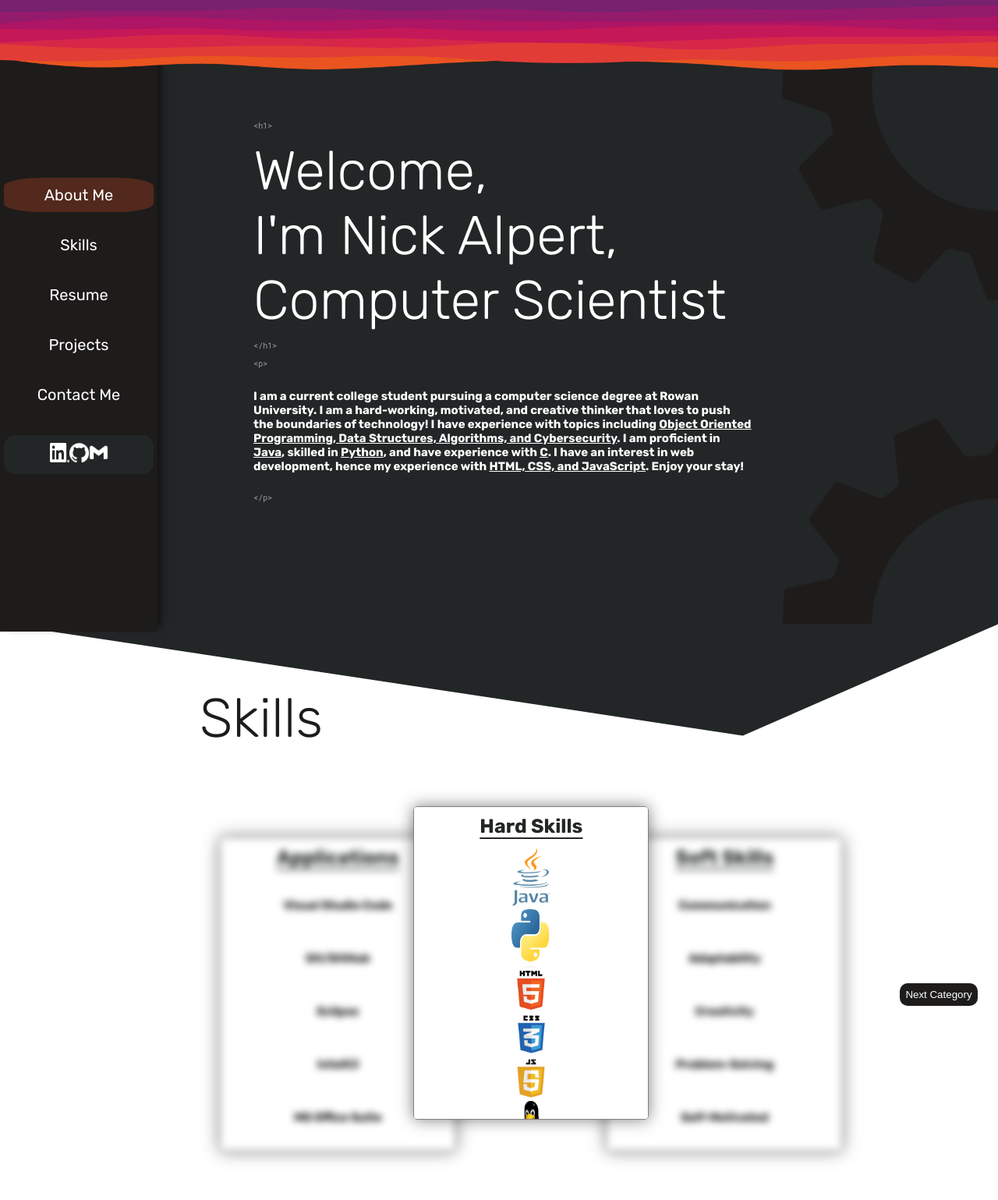
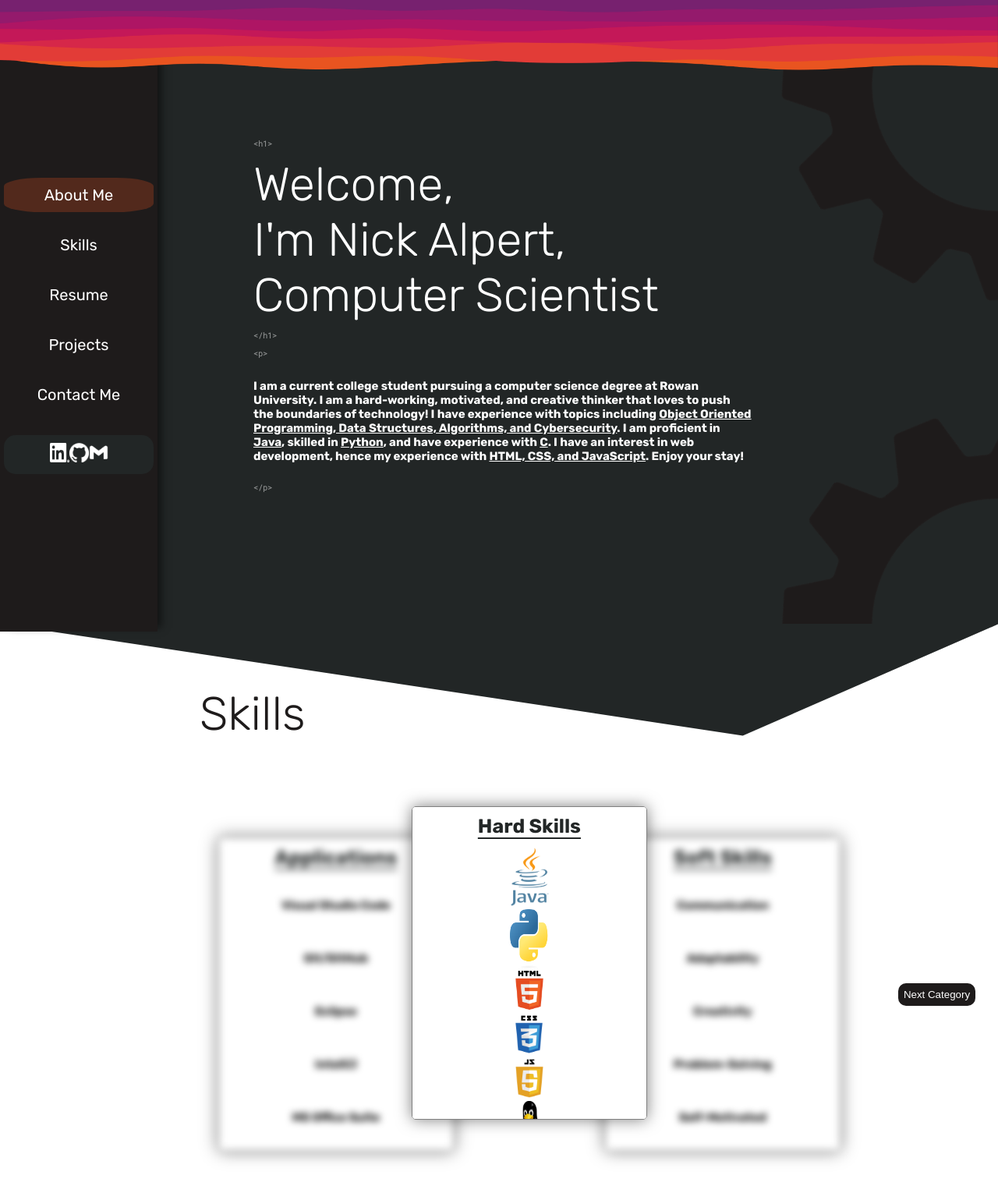
Before and after one commit to alpert78/portfolioSite, a plain HTML site: page index.html in a window 1280 px wide. Shown: the top 1539 px of the page at 78% size. Drawn offline with Linux system fonts and the light colour scheme.

Commit message:
update sizing

```diff
--- a/style.css
+++ b/style.css
@@ -14,7 +14,7 @@ html, body{
 h1{
     font-family: 'Rubik', sans-serif;
     font-weight: 300;
-    font-size: 70px;
+    font-size: 60px;
     color: white;
 }
 
@@ -177,6 +177,8 @@ Welcome Screen CSS
     align-items: center;
 
     flex-wrap: wrap;
+
+    margin-top: 10px;
 }
 
 #textWrapper{
@@ -393,6 +395,8 @@ Skill Screen CSS
     padding: 7px;
     box-shadow: 5px;
     cursor: pointer;
+
+    margin-right: 5px;
 }
 
 /*
```
